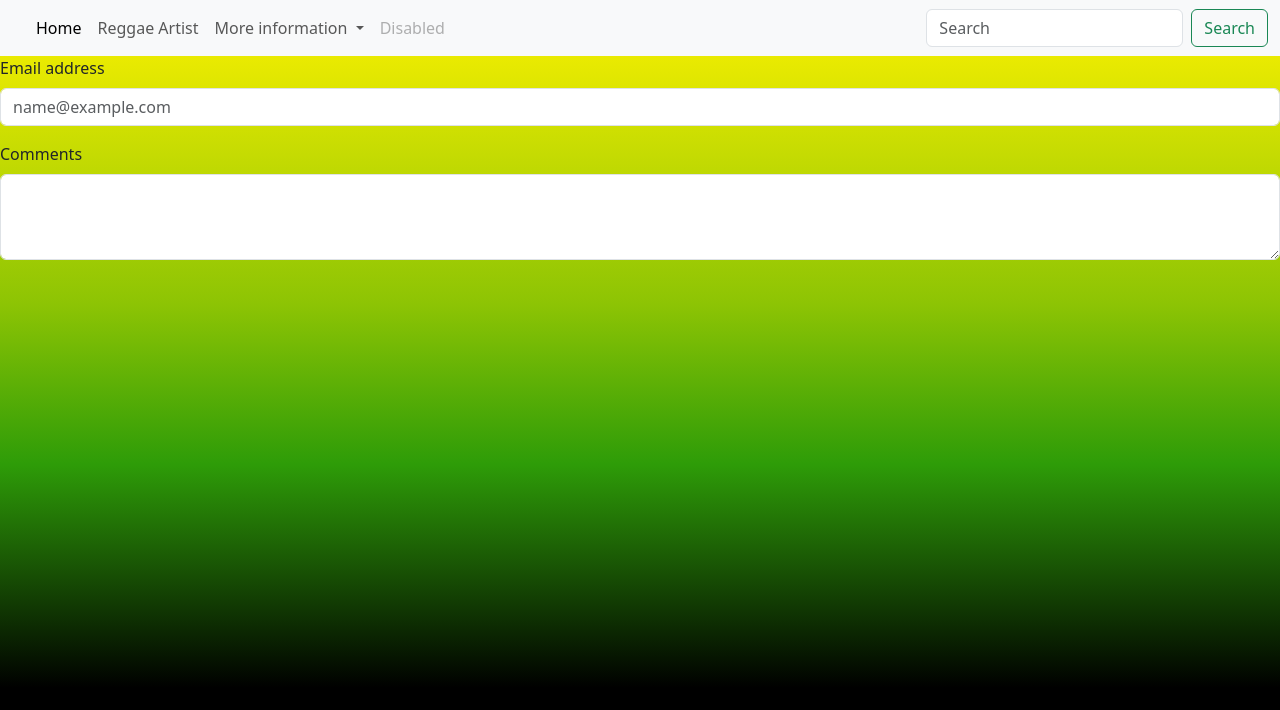
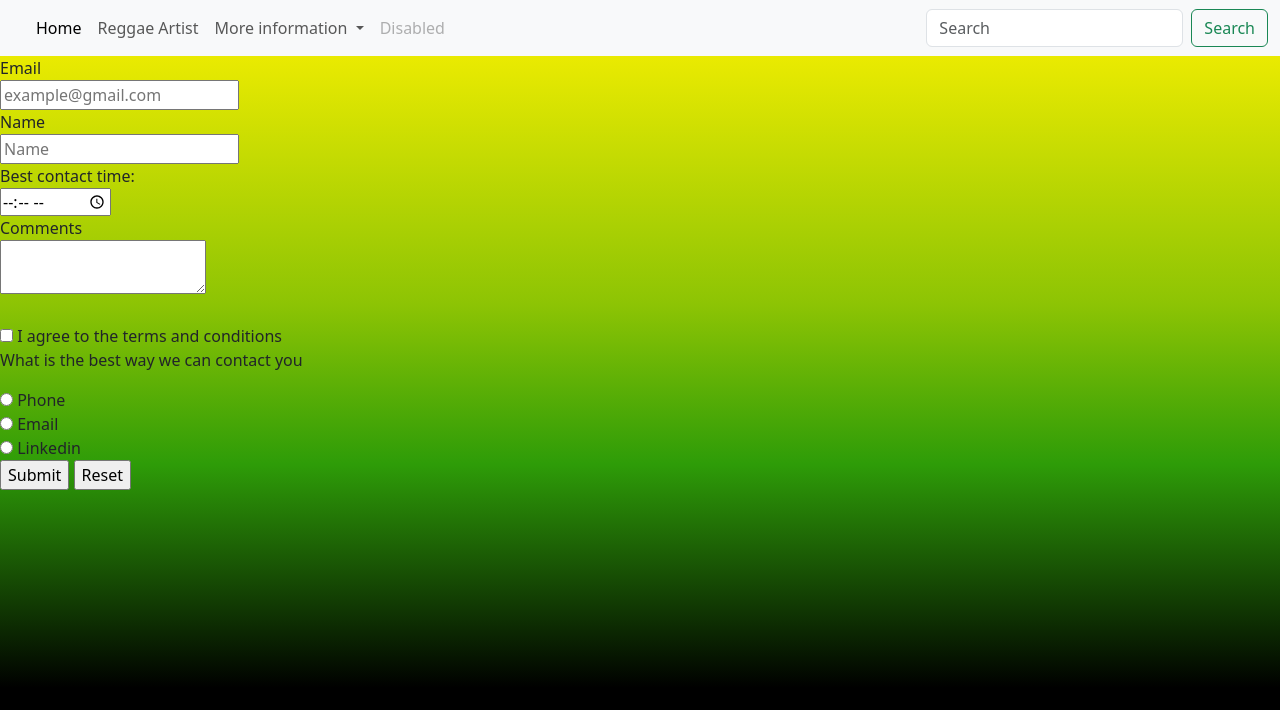
Before and after one commit to ShamourV/Therapy-Time, a plain HTML site: page ContactMe.html in a window 1280 px wide. Drawn offline with nearby package versions, Linux system fonts and the light colour scheme.

Commit message:
Messagee

```diff
--- a/ContactMe.html
+++ b/ContactMe.html
@@ -4,7 +4,7 @@
   <link rel="stylesheet" href="style.css">
   <link href="https://cdn.jsdelivr.net/npm/bootstrap@5.3.0-alpha2/dist/css/bootstrap.min.css" rel="stylesheet" integrity="sha384-aFq/bzH65dt+w6FI2ooMVUpc+21e0SRygnTpmBvdBgSdnuTN7QbdgL+OapgHtvPp" crossorigin="anonymous">
   <script src="https://cdn.jsdelivr.net/npm/bootstrap@5.3.0-alpha2/dist/js/bootstrap.bundle.min.js" integrity="sha384-qKXV1j0HvMUeCBQ+QVp7JcfGl760yU08IQ+GpUo5hlbpg51QRiuqHAJz8+BrxE/N" crossorigin="anonymous"></script>
-
+ <input name="send-to" value="svassell2@brooklynsteamcenter.org" hidden>
 </head>
 <body>
   <nav class="navbar navbar-expand-lg bg-body-tertiary">
@@ -41,17 +41,49 @@
           <input class="form-control me-2" type="search" placeholder="Search" aria-label="Search">
           <button class="btn btn-outline-success" type="submit">Search</button>
         </form>
-      </div>
+     </div>
     </div>
   </nav>
-  <div class="mb-3">
-  <label for="exampleFormControlInput1" class="form-label">Email address</label>
-  <input type="email" class="form-control" id="exampleFormControlInput1" placeholder="name@example.com">
-</div>
-<div class="mb-3">
-  <label for="exampleFormControlTextarea1" class="form-label">Comments</label>
-  <textarea class="form-control" id="exampleFormControlTextarea1" rows="3"></textarea>
-</div>
+
+  <form
+    action="https://us-central1-steam-center-app-dev.cloudfunctions.net/formToEmail"
+    method="post"
+   >
+   <label>Email</label>
+   <br>
+    <input placeholder="example@gmail.com">
+    <br>
+<lable>Name</lable>
+<br>
+<input placeholder="Name">
+<br>
+<label>Best contact time:</label>
+<br>
+<input type="time" name="contact time">
+<br>
+<label>Comments</label>
+<br>
+<textarea name="Comments"></textarea>
+<br>
+
+<input name="send-to" value="svassell2@brooklynsteamcenter.org" hidden>
+<br>
+<input type="checkbox" name="terms">
+<label>I agree to the terms and conditions</label>
+<br>
+<p>What is the best way we can contact you</p>
+<input type="radio" name="contactTypes" value="phone">
+<lable>Phone</lable>
+<br>
+<input type="radio" name="contactTypes" value="email">
+<label>Email</label>
+<br>
+<input type="radio" name="contactTypes" value="linkein">
+<label>Linkedin</label> <br>
+
+<input type="submit">
+<input type="reset">
+</form>
 </body>
+<a href="https://github.com/ShamourV"></a>
 </html>
-</html>
```
